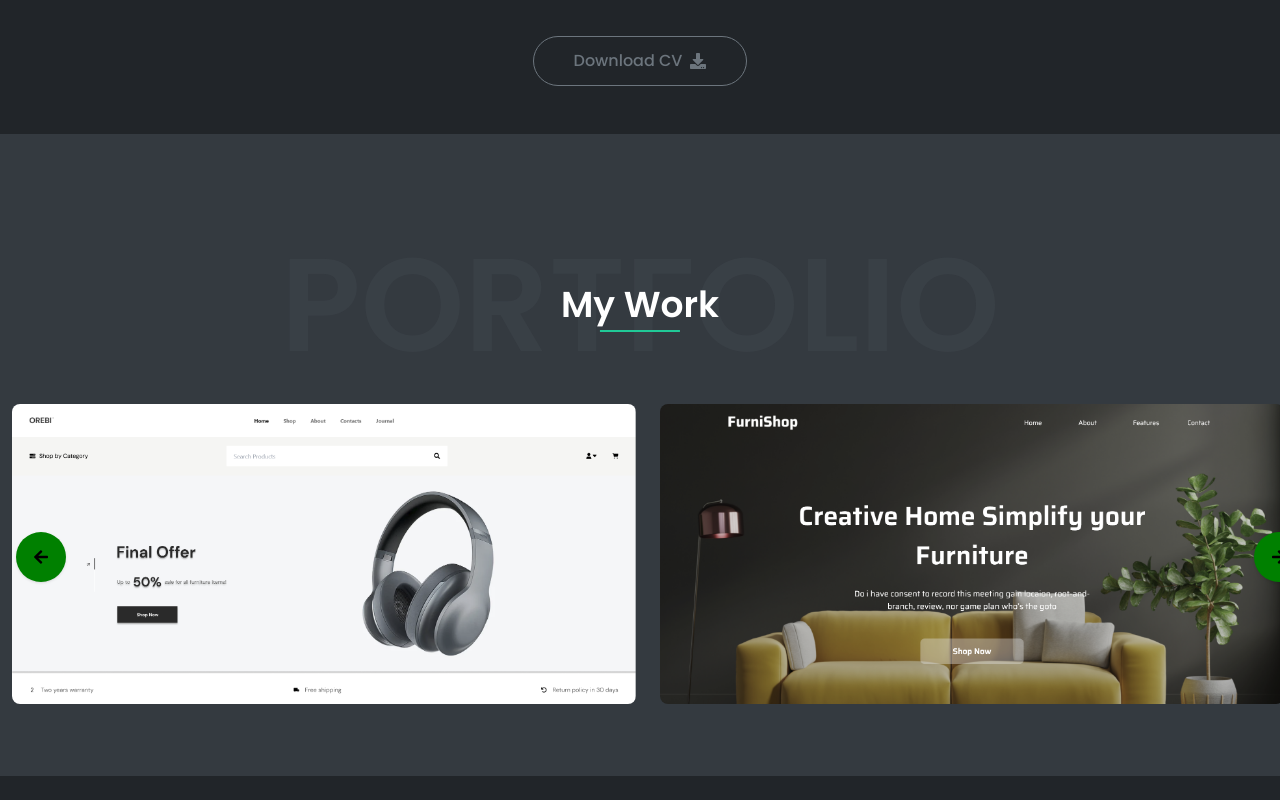
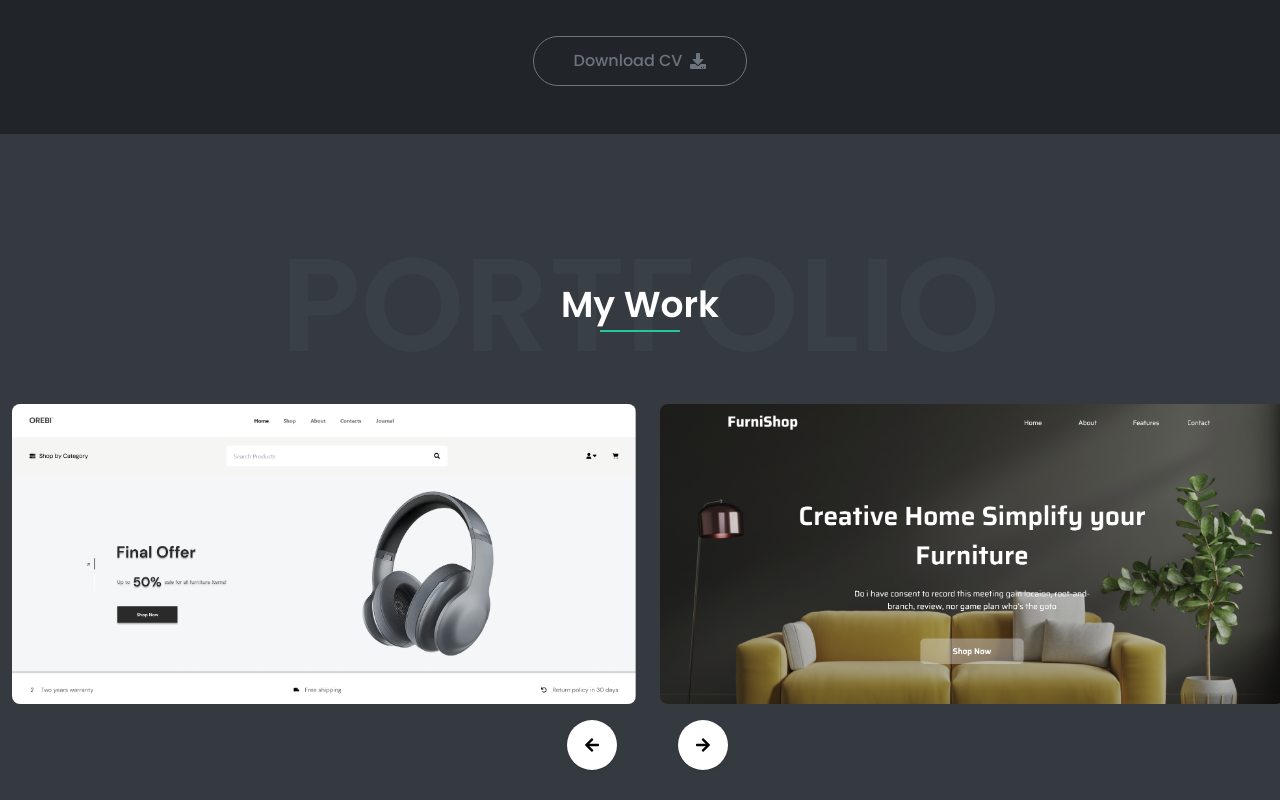
Before and after one commit to morshedsajid26/My-Portfolio, a React (Vite) app in the folder portfolio-project/: page / in a window 1280 px wide. Shown: the part 3480-4280 px from the top of the page. Built offline with nearby package versions, Linux system fonts and the light colour scheme.

Commit message:
slider button running

```diff
--- a/portfolio-project/src/Component/Pages/Portfolio.jsx
+++ b/portfolio-project/src/Component/Pages/Portfolio.jsx
@@ -23,49 +23,16 @@ import { FaArrowLeftLong } from 'react-icons/fa6'
 
 
 
-// function SampleNextArrow(props) {
-//   const {  style, onClick } = props;
-//   return (
-//     <div
-//       className='absolute w-[36px] md:w-[50px] h-[36px] md:h-[50px] left-1/2 translate-x-1/2 bottom-[-150%] -translate-y-[-150%] md:left-[74px]  md:bottom-[-45px] md:-translate-y-[-45px] rounded-full items-center justify-center bg-[#FFFFFF] shadow  hover:bg-[#286F6C]  transition-all duration-300 cursor-pointer '
-//       style={{ ...style, display: "flex", background: "" }}
-//       onClick={onClick}
-//     >
-//       <div className='w-full h-full flex items-center justify-center transition-all duration-300'>
-//         <FaArrowRight/>
-//       </div>
-//     </div>
-//   );
-// }
-
-// function SamplePrevArrow(props) {
-//   const {  style, onClick } = props;
-//   return (
-//     <div
-//      className='absolute w-[36px] md:w-[50px] h-[36px] md:h-[50px]  left-1/4 translate-x-1/3 bottom-[-150%] -translate-y-[-150%] md:left-0 md:translate-x-0  md:bottom-[-45px] md:-translate-y-[-45px] rounded-full items-center justify-center bg-[#FFFFFF] shadow hover:bg-[#286F6C]  transition-all duration-300 cursor-pointer '
-//       style={{ ...style,display: "flex",background: "" }}
-//       onClick={onClick}
-//     >
-//        <div className='w-full h-full flex items-center justify-center transition-all duration-300'>
-//         <FaArrowLeft/>
-//        </div>
-//     </div>
-//   );
-// }
-
-
 function SampleNextArrow(props) {
-  const { className, style, onClick } = props;
+  const {  style, onClick } = props;
   return (
     <div
-    className='absolute w-[36px] md:w-[50px] h-[36px] md:h-[50px]  top-1/2  -translate-y-1/2 right-1 rounded-full items-center justify-center bg-[#FFFFFF] shadow hover:bg-[#286F6C]  transition-all duration-300 cursor-pointer z-10 '
-     style={{ ...style, display: "flex", background: "green" }}
+      className='absolute w-[36px] md:w-[50px] h-[36px] md:h-[50px] right-[580px] -bottom-[60px] rounded-full items-center justify-center bg-[#FFFFFF] shadow  hover:bg-[#286F6C]  transition-all duration-300 cursor-pointer  z-10  '
+      style={{ ...style, display: "flex", background: "" }}
       onClick={onClick}
     >
-
       <div className='w-full h-full flex items-center justify-center transition-all duration-300'>
         <FaArrowRight/>
-
       </div>
     </div>
   );
@@ -75,18 +42,19 @@ function SamplePrevArrow(props) {
   const {  style, onClick } = props;
   return (
     <div
-     className='absolute w-[36px] md:w-[50px] h-[36px] md:h-[50px]  top-1/2  -translate-y-1/2 left-1 rounded-full items-center justify-center bg-[#FFFFFF] shadow hover:bg-[#286F6C]  transition-all duration-300 cursor-pointer z-10'
-      style={{ ...style, display: "flex", background: "green" }}
+     className='absolute w-[36px] md:w-[50px] h-[36px] md:h-[50px]  left-[555px] -bottom-[60px] rounded-full items-center justify-center bg-[#FFFFFF] shadow hover:bg-[#286F6C]  transition-all duration-300 cursor-pointer z-10  '
+      style={{ ...style,display: "flex",background: "" }}
       onClick={onClick}
     >
-
        <div className='w-full h-full flex items-center justify-center transition-all duration-300'>
         <FaArrowLeft/>
-
        </div>
     </div>
   );
 }
+
+
+
 
 
 const Portfolio = () => {
@@ -104,7 +72,7 @@ const Portfolio = () => {
 
 
   return (
-    <div id='portfolio' className='bg-[#343a40] py-[72px]'>
+    <div id='portfolio' className='bg-[#343a40] pt-[72px] pb-[100px]'>
          <Container>
         <TitleHeader Heading='portfolio' Ptext='my work'/>
 
```
Lines whose indentation alone changed are shown as unchanged.
